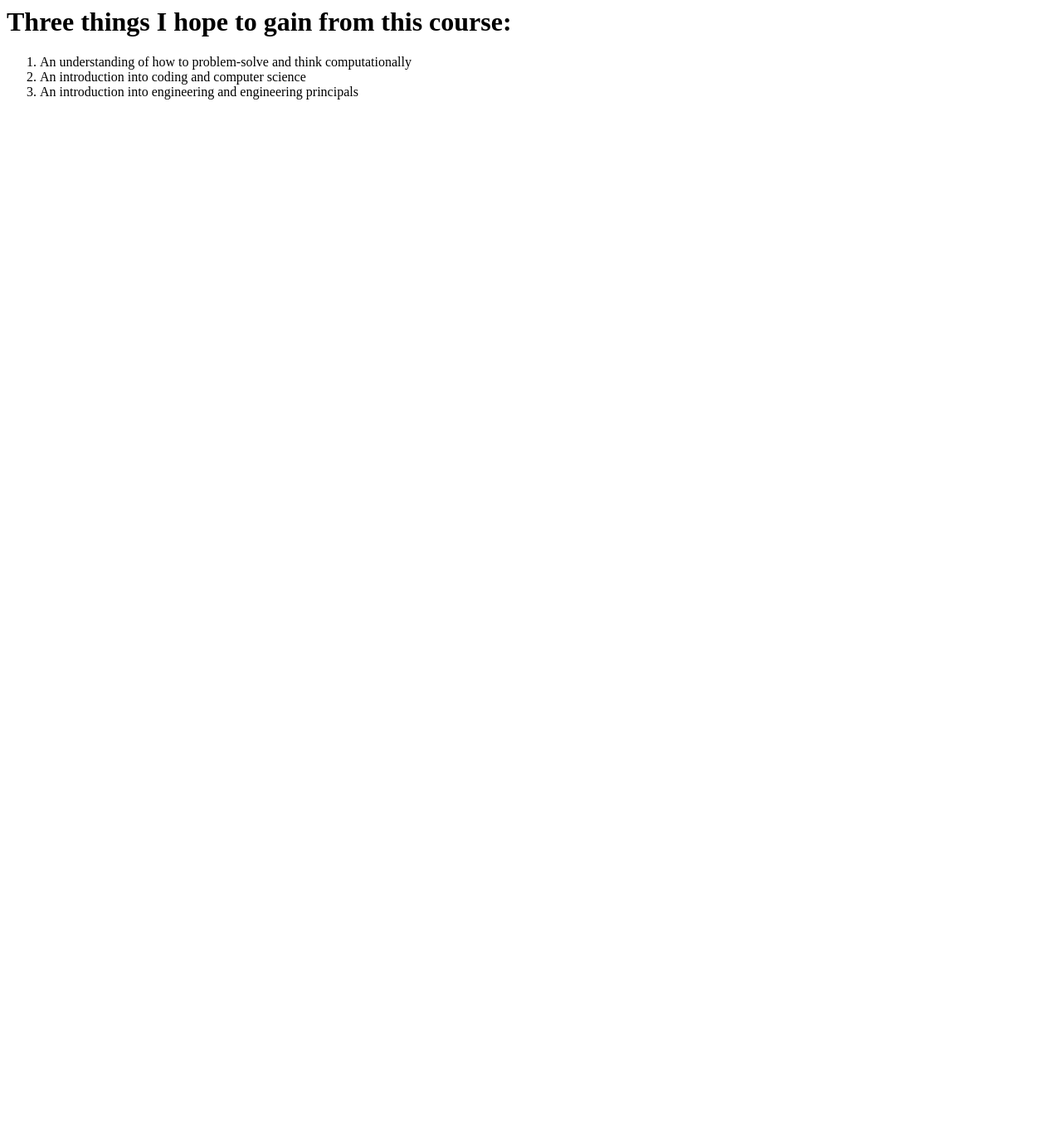
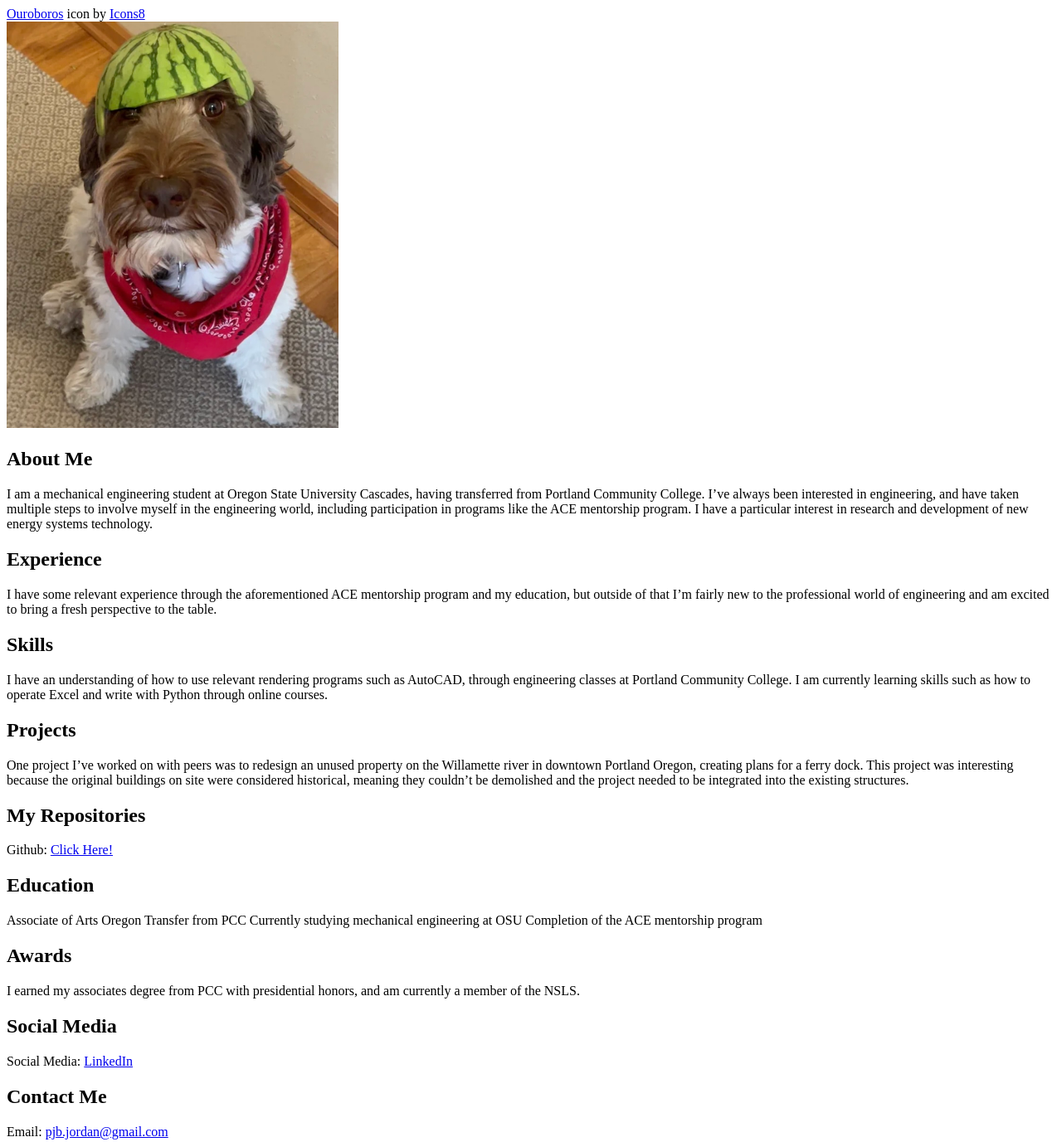
Before and after one commit to PearceJordan/PearceJordan.github.io, a plain HTML site: page index.html in a window 1280 px wide. Shown: the whole page at 83% size. Before the commit the page ends 800 px from the top, so only its background shows below. Drawn offline with Linux system fonts and the light colour scheme.

Commit message:
Changed index.html

```diff
--- a/index.html
+++ b/index.html
@@ -1,10 +1,51 @@
-<div>
-    <h1>
-        Three things I hope to gain from this course:
-    </h1>
-    <ol>
-        <li>An understanding of how to problem-solve and think computationally</li>
-        <li>An introduction into coding and computer science</li>
-        <li>An introduction into engineering and engineering principals</li>
-    <ol>
-<div>
+<!DOCTYPE html>
+<html>
+<head>
+    <title>Pearce Jordan's Portfolio Page</title>
+    <link rel="icon" type="image/png" href="favicon.png" />
+</head>
+<body>
+    <a target="_blank" href="https://icons8.com/icon/q8JzU370iMtb/ouroboros">Ouroboros</a> icon by <a target="_blank" href="https://icons8.com">Icons8</a>
+    <div>
+        <img src="profilepic.jpg" width="400" />
+    </div>
+    <div>
+        <h2>About Me</h2>
+        <p>I am a mechanical engineering student at Oregon State University Cascades, having transferred from Portland Community College. I’ve always been interested in engineering, and have taken multiple steps to involve myself in the engineering world, including participation in programs like the ACE mentorship program. I have a particular interest in research and development of new energy systems technology.</p>
+    </div>
+    <div>
+        <h2>Experience</h2>
+        <p>I have some relevant experience through the aforementioned ACE mentorship program and my education, but outside of that I’m fairly new to the professional world of engineering and am excited to bring a fresh perspective to the table.</p>
+    </div>
+    <div>
+        <h2>Skills</h2>
+        <p>I have an understanding of how to use relevant rendering programs such as AutoCAD, through engineering classes at Portland Community College. I am currently learning skills such as how to operate Excel and write with Python through online courses.</p>
+    </div>
+    <div>
+        <h2>Projects</h2>
+        <p>One project I’ve worked on with peers was to redesign an unused property on the Willamette river in downtown Portland Oregon, creating plans for a ferry dock. This project was interesting because the original buildings on site were considered historical, meaning they couldn’t be demolished and the project needed to be integrated into the existing structures.</p>
+    </div>
+    <div>
+        <h2>My Repositories</h2>
+        <p>Github: <a href="https://github.com/PearceJordan/PearceJordan.github.io/commit/b80b887418401c12ed40a70dbeadd12e86ee9e7f" target="_blank"> Click Here!</a></p>
+    </div>
+    <div>
+        <h2>Education</h2>
+        <p>Associate of Arts Oregon Transfer from PCC
+            Currently studying mechanical engineering at OSU
+            Completion of the ACE mentorship program </p>
+    </div>
+    <div>
+        <h2>Awards</h2>
+        <p>I earned my associates degree from PCC with presidential honors, and am currently a member of the NSLS. </p>
+    </div>
+    <div>
+        <h2>Social Media</h2>
+        <p>Social Media: <a href="https://www.linkedin.com/in/pearce-jordan-51a809332/" target="_blank"> LinkedIn </a></p>
+    </div>
+    <div>
+        <h2>Contact Me</h2>
+        <p>Email: <a href="mailto:pjb.jordan@gmail.com" target="_blank">pjb.jordan@gmail.com</a></p>
+    </div>
+</body>
+</html>
```
Also changed, not shown: favicon.png (added), profilepic.jpg (added).
